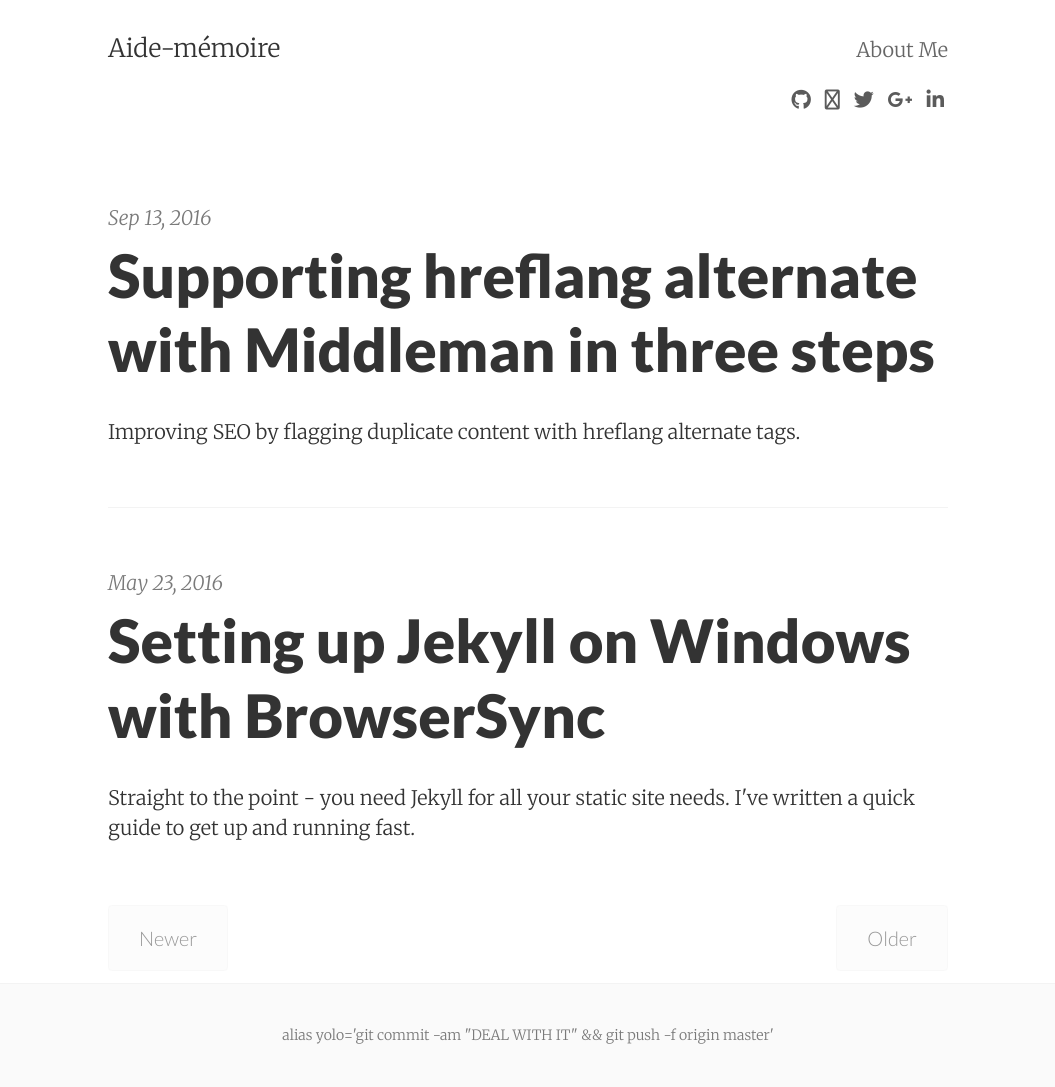
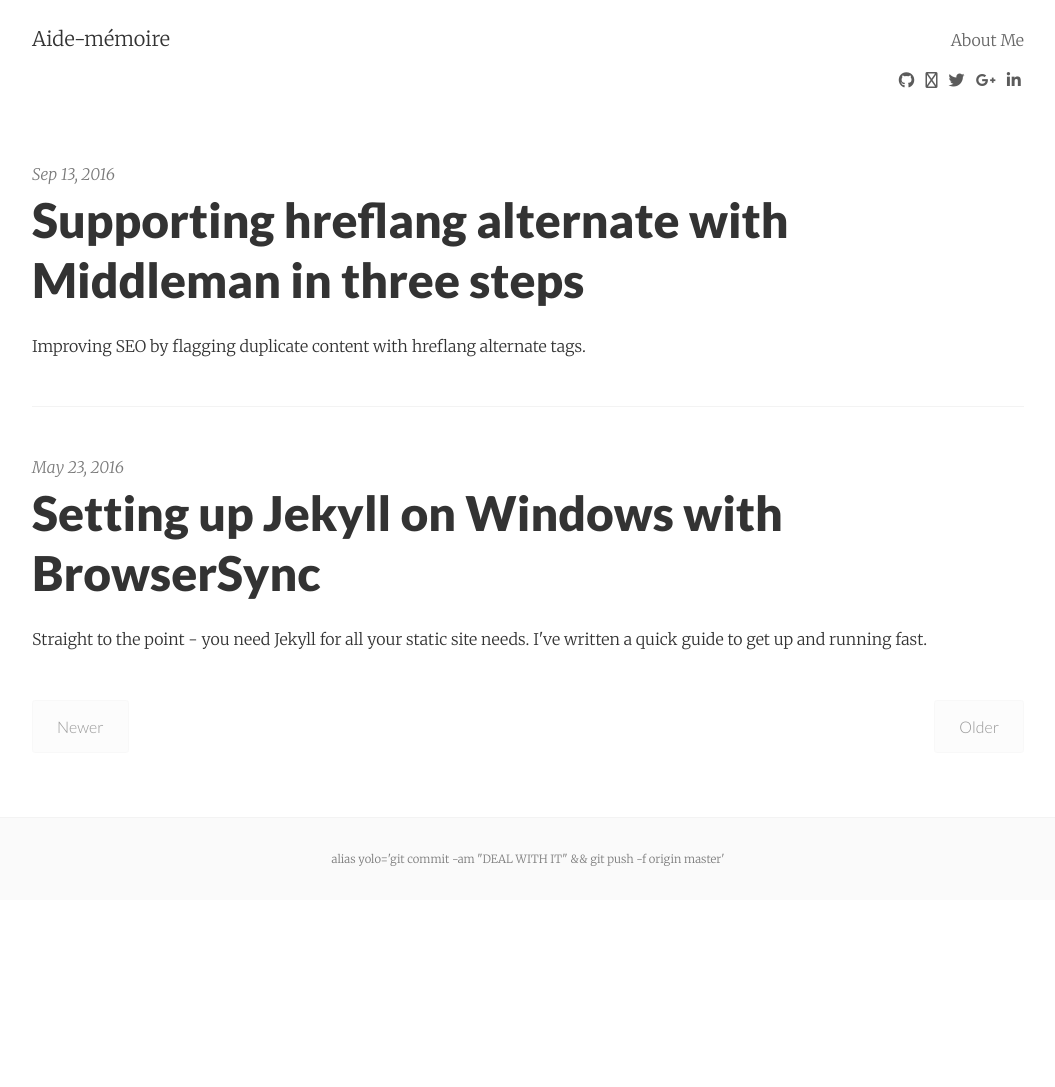
Before and after one commit to tobyreid/tobyreid.github.io, a Jekyll site: the page built from index.html, in a window 1280 px wide. Shown: the whole page, without its empty margins (112-1167 px from the left). Built offline with Jekyll 4.4.1, drawn with Linux system fonts in a browser that asks for light colours; nearby versions of some CDN libraries; the list of posts is cut into pages by our own code; after the commit the page ends 900 px from its top, so only the background shows below that.

Commit message:
Make media-queries use variables

```diff
--- a/_sass/_media-queries.scss
+++ b/_sass/_media-queries.scss
@@ -1,6 +1,6 @@
 @media screen and (min-width: $viewport-small) {
   html {
-    font-size: 16px;
+    font-size: $base-font-size;
   }
 
   h1,
@@ -46,13 +46,13 @@
 
 @media screen and (min-width: $viewport-medium) {
   html {
-    font-size: 18px;
+    font-size: $base-font-size + 2;
   }
 }
 
 @media screen and (min-width: $viewport-large) {
   html {
-    font-size: 20px;
+    font-size: $base-font-size + 4;
   }
 }
 
--- a/_sass/_variables.scss
+++ b/_sass/_variables.scss
@@ -1,5 +1,5 @@
 // Typography
-$base-font-size: 14px !default;
+$base-font-size: 12px !default;
 $bold-font-weight: bold !default;
 $font-family: 'Merriweather', 'PT Serif', Georgia, 'Times New Roman', serif !default;
 $line-height: 1.5 !default;
@@ -24,7 +24,7 @@ $h1-responsive-max: 3.84rem !default;
 $abbr-border-bottom: 1px black dotted;
 
 // Page width
-$measure-width: 42rem !default;
+$measure-width: 62rem !default;
 
 // Viewport widths
 $viewport-small: 32em;
```
